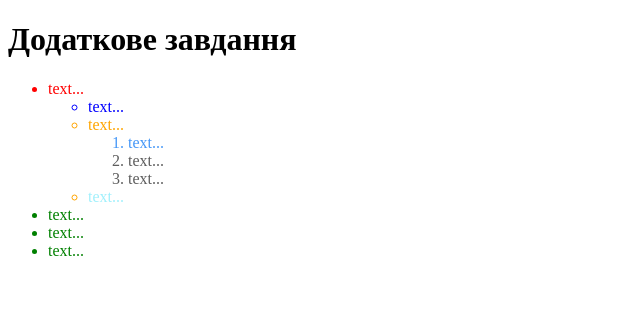
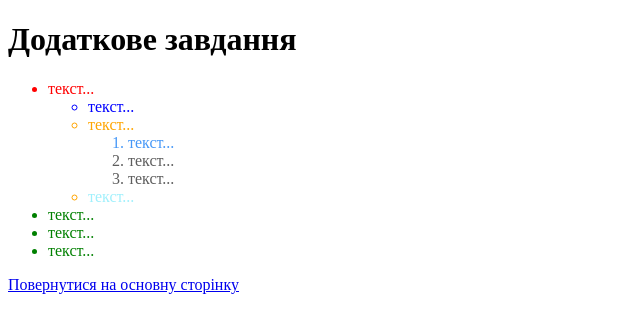
Before and after one commit to AnMg98/homeworks_course, a plain HTML site: page lesson_03/lesson_03/index2.html in a window 1280 px wide. Shown: the whole page, without its empty margins (0-640 px from the left). Drawn offline with Linux system fonts and the light colour scheme.

Commit message:
Add files via upload

```diff
--- a/lesson_03/lesson_03/index2.html
+++ b/lesson_03/lesson_03/index2.html
@@ -1,5 +1,5 @@
 <!DOCTYPE html>
-<html lang="zxx">
+<html lang="uk">
 
 <head>
     <meta charset="UTF-8">
@@ -13,24 +13,26 @@
     <h1>Додаткове завдання</h1>
     <ul>
         <li>
-            text...
+            текст...
             <ul>
-                <li>text...</li>
+                <li>текст...</li>
                 <li>
-                    text...
+                    текст...
                     <ol>
-                        <li>text...</li>
-                        <li><span>text...</span></li>
-                        <li>text...</li>
+                        <li>текст...</li>
+                        <li><span>текст...</span></li>
+                        <li>текст...</li>
                     </ol>
                 </li>
-                <li><span>text...</span></li>
+                <li><span>текст...</span></li>
             </ul>
         </li>
-        <li>text...</li>
-        <li>text...</li>
-        <li>text...</li>
+        <li>текст...</li>
+        <li>текст...</li>
+        <li>текст...</li>
     </ul>
+
+    <a href="index.html">Повернутися на основну сторінку</a>
 </body>
 
 </html>
```
